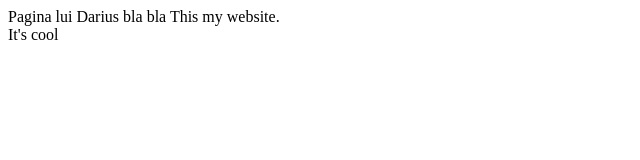
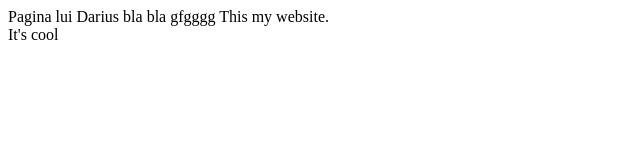
Before and after one commit to FunnyTester1983/NewTryH, a plain HTML site: page index.htm in a window 1280 px wide. Shown: the full height of the page, 0-640 px from the left. Drawn offline with Linux system fonts and the light colour scheme.

Commit message:
Update index.htm

```diff
--- a/index.htm
+++ b/index.htm
@@ -7,7 +7,7 @@
     <title>Pagina lui Darius</title>
   </head>
   <body>
-    Pagina lui Darius bla bla
+    Pagina lui Darius bla bla gfgggg
 
     This my website.
     <br />
```
